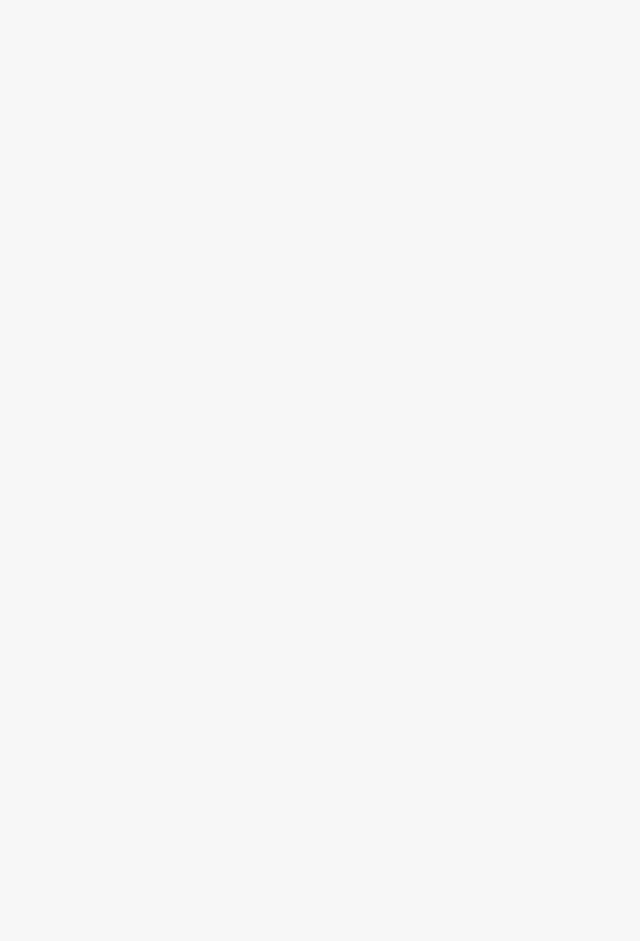
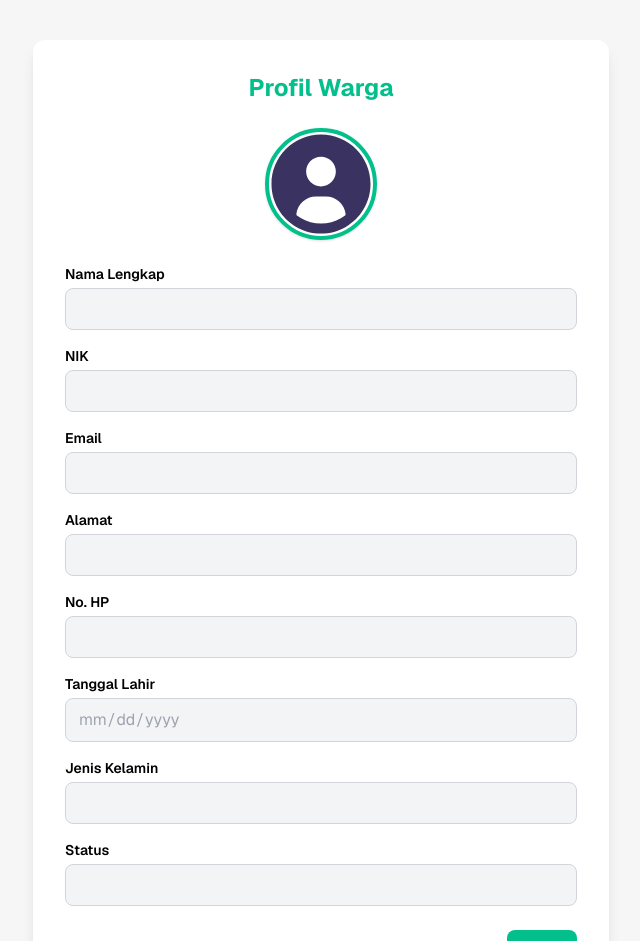
Before and after one commit to ernuyoga/ewarga-capstone, a Vue app: page /profile in a window 1280 px wide. Before the commit this address had no page. Shown: the top 941 px of the page, without its empty margins (319-959 px from the left). Before the commit the page ends 800 px from the top, so only its background shows below. Built offline with nearby package versions, Linux system fonts and the light colour scheme.

Commit message:
profile function

```diff
--- a/src/router/index.js
+++ b/src/router/index.js
@@ -6,6 +6,7 @@ import RegisterPage from "@/views/Auth/RegisterPage.vue";
 import RegistrationFormPage from "@/views/Auth/RegistrationFormPage.vue";
 
 import HomePage from "@/views/Home/HomePage.vue";
+import ProfilePage from "@/views/Profile/ProfilePage.vue";
 import DashboardUMKM from "@/views/UMKM/DashboardUMKM.vue";
 import DashboardWilayah from "@/views/Wilayah/DashboardWilayah.vue";
 
@@ -59,6 +60,11 @@ const routes = [
     name: "home",
     component: HomePage,
     meta: { requiresAuth: true },
+  },
+  {
+    path: "/profile",
+    name: "profile",
+    component: ProfilePage,
   },
   {
     path: "/umkm/dashboard",
--- a/src/services/penghuniService.js
+++ b/src/services/penghuniService.js
@@ -14,6 +14,10 @@ export async function updateAsetPenghuni(id, penghuniArr) {
   });
 }
 
+export const deleteAset = async (asetId) => {
+  return api.delete(`/wilayah/aset/${asetId}`);
+};
+
 const ASET_PENGHUNI_KEY = 'aset_penghuni_data';
 
 export function setAsetPenghuniData(data) {
--- a/src/views/Profile/ProfilePage.vue
+++ b/src/views/Profile/ProfilePage.vue
@@ -1 +1,167 @@
-<!-- ProfilePage.vue -->
+<template>
+  <div class="max-w-xl mx-auto mt-10 bg-white rounded-xl shadow-lg p-8">
+    <h2 class="text-2xl font-bold text-center mb-6 text-[#03BF8C]">Profil Warga</h2>
+    <div class="flex flex-col items-center mb-6">
+      <div class="relative">
+        <img
+          :src="form.foto ? form.foto : (form.foto_path ? getImageUrl(form.foto_path) : profileIcon)"
+          alt="Foto Profil"
+          class="w-28 h-28 rounded-full object-cover border-4 border-[#03BF8C] shadow"
+        />
+        <label v-if="isEdit" class="absolute bottom-0 right-0 bg-[#03BF8C] p-2 rounded-full cursor-pointer shadow-lg">
+          <svg class="w-5 h-5 text-white" fill="none" stroke="currentColor" stroke-width="2"
+            viewBox="0 0 24 24">
+            <path stroke-linecap="round" stroke-linejoin="round"
+              d="M15.232 5.232l3.536 3.536M9 13l6.586-6.586a2 2 0 112.828 2.828L11.828 15.828a4 4 0 01-1.414.94l-4.243 1.415 1.415-4.243a4 4 0 01.94-1.414z" />
+          </svg>
+          <input type="file" class="hidden" accept="image/*" @change="onFileChange" />
+        </label>
+      </div>
+      <div v-if="isEdit" class="text-xs text-gray-400 mt-2">Klik ikon untuk ganti foto</div>
+    </div>
+    <form @submit.prevent="saveProfile" class="space-y-4">
+      <div>
+        <label class="block text-sm font-semibold mb-1">Nama Lengkap</label>
+        <input type="text" v-model="form.nama" class="input" disabled />
+      </div>
+      <div>
+        <label class="block text-sm font-semibold mb-1">NIK</label>
+        <input type="text" v-model="form.nik" class="input" disabled />
+      </div>
+      <div>
+        <label class="block text-sm font-semibold mb-1">Email</label>
+        <input type="email" v-model="form.email" class="input" disabled />
+      </div>
+      <div>
+        <label class="block text-sm font-semibold mb-1">Alamat</label>
+        <input
+          type="text"
+          v-model="form.alamat"
+          class="input"
+          :disabled="!isEdit"
+          required
+        />
+      </div>
+      <div>
+        <label class="block text-sm font-semibold mb-1">No. HP</label>
+        <input
+          type="tel"
+          v-model="form.no_hp"
+          class="input"
+          :disabled="!isEdit"
+          required
+        />
+      </div>
+      <div>
+        <label class="block text-sm font-semibold mb-1">Tanggal Lahir</label>
+        <input type="date" v-model="form.tgl_lahir" class="input" disabled />
+      </div>
+      <div>
+        <label class="block text-sm font-semibold mb-1">Jenis Kelamin</label>
+        <input type="text" v-model="form.jk" class="input" disabled />
+      </div>
+      <div>
+        <label class="block text-sm font-semibold mb-1">Status</label>
+        <input type="text" v-model="form.status" class="input" disabled />
+      </div>
+      <div class="flex justify-end gap-3 pt-2">
+        <button
+          v-if="!isEdit"
+          type="button"
+          @click="isEdit = true"
+          class="px-5 py-2 bg-[#03BF8C] text-white rounded-lg font-semibold hover:bg-[#029e71] transition"
+        >
+          Edit
+        </button>
+        <button
+          v-if="isEdit"
+          type="submit"
+          class="px-5 py-2 bg-blue-600 text-white rounded-lg font-semibold hover:bg-blue-700 transition"
+        >
+          Simpan
+        </button>
+        <button
+          v-if="isEdit"
+          type="button"
+          @click="cancelEdit"
+          class="px-5 py-2 bg-gray-300 text-gray-700 rounded-lg font-semibold hover:bg-gray-400 transition"
+        >
+          Batal
+        </button>
+      </div>
+    </form>
+  </div>
+</template>
+
+<script setup>
+import { ref, watch, onMounted } from 'vue'
+import { useAuthStore } from '@/store/auth'
+import { getWargaById } from '@/services/wargaService'
+import { getImageUrl } from '@/lib/axios'
+import profileIcon from '@/assets/icon_profile.svg'
+
+const auth = useAuthStore()
+const isEdit = ref(false)
+const form = ref({
+  nama: '',
+  nik: '',
+  email: '',
+  alamat: '',
+  no_hp: '',
+  tgl_lahir: '',
+  jk: '',
+  status: '',
+  foto: '',        // Untuk preview upload
+  foto_path: '',   // Dari API
+})
+const backupForm = ref({})
+
+onMounted(async () => {
+  if (auth.user?.id) {
+    const res = await getWargaById(auth.user.id)
+    const data = res.data.data
+    form.value = {
+      nama: data.nama || '',
+      nik: data.nik || '',
+      email: data.email || data.user?.email || '',
+      alamat: data.alamat || '',
+      no_hp: data.no_tlp || '',
+      tgl_lahir: data.tgl_lahir || '',
+      jk: data.jenis_kelamin === 'L' ? 'Laki-laki' : (data.jenis_kelamin === 'P' ? 'Perempuan' : ''),
+      status: data.status || 'Aktif',
+      foto: '', // preview upload
+      foto_path: data.foto_path || '',
+    }
+  }
+})
+
+function onFileChange(e) {
+  const file = e.target.files[0]
+  if (file) {
+    const reader = new FileReader()
+    reader.onload = (evt) => {
+      form.value.foto = evt.target.result
+    }
+    reader.readAsDataURL(file)
+  }
+}
+function saveProfile() {
+  // Simpan ke API/store di sini
+  isEdit.value = false
+}
+function cancelEdit() {
+  form.value = { ...backupForm.value }
+  isEdit.value = false
+}
+watch(isEdit, (val) => {
+  if (val) {
+    backupForm.value = { ...form.value }
+  }
+})
+</script>
+
+<style scoped>
+.input {
+  @apply w-full px-3 py-2 border border-gray-300 rounded-lg focus:outline-none focus:ring-2 focus:ring-[#03BF8C] bg-gray-50 disabled:bg-gray-100 disabled:text-gray-400;
+}
+</style>
--- a/src/views/UMKM/UMKMConfirm.vue
+++ b/src/views/UMKM/UMKMConfirm.vue
@@ -36,7 +36,7 @@
             <div>
                 <div class="text-xs md:text-sm text-gray-400 mb-1">Lokasi Usaha</div>
                 <div class="rounded-xl overflow-hidden mb-2" style="height: 200px">
-                    <div id="map" style="height: 200px"></div>
+                    <div id="map" style="height: 200px" :style="{ zIndex: previewIdx === null ? 10 : 0 }"></div>
                 </div>
                 <div class="text-sm md:text-base">{{ formData.alamat }}</div>
             </div>
--- a/src/views/Wilayah/AsetDetail.vue
+++ b/src/views/Wilayah/AsetDetail.vue
@@ -143,7 +143,7 @@
 import { ref, onMounted, computed, onBeforeUnmount } from 'vue';
 import { useRoute, useRouter } from 'vue-router';
 import { getAsetById } from '@/services/wilayahService';
-import { getPenghuniByAset, setAsetPenghuniData, clearAsetPenghuniData } from '@/services/penghuniService';
+import { getPenghuniByAset, setAsetPenghuniData, clearAsetPenghuniData, deleteAset } from '@/services/penghuniService';
 import L from 'leaflet';
 import 'leaflet/dist/leaflet.css';
 import HeaderForm from '@/components/card/HeaderForm.vue';
@@ -291,7 +291,15 @@ async function handleAturPenghuni() {
     }
 }
 
-function handleHapus() {
+async function handleHapus() {
     showMenu.value = false;
+    if (confirm('Yakin ingin menghapus aset ini?')) {
+        try {
+            await deleteAset(aset.value.id);
+            router.push({ name: 'dashboard-wilayah' });
+        } catch (e) {
+            alert('Gagal menghapus aset');
+        }
+    }
 }
 </script>
--- a/src/views/Wilayah/PenghuniAdd.vue
+++ b/src/views/Wilayah/PenghuniAdd.vue
@@ -1,5 +1,6 @@
 <template>
   <div class="min-h-screen bg-[#f6f6f6]">
+    <HeaderForm :title="'Tambah Penghuni'" @back="router.back" />
     <div class="bg-white rounded-xl mx-4 mt-4 p-4">
       <div class="mb-4">
         <input
@@ -50,6 +51,7 @@ import { ref, onMounted, computed } from 'vue';
 import { useRouter, useRoute } from 'vue-router';
 import { getAllWarga } from '@/services/wargaService';
 import { setAsetPenghuniData, getAsetPenghuniData } from '@/services/penghuniService';
+import HeaderForm from '@/components/card/HeaderForm.vue';
 
 const router = useRouter();
 const route = useRoute();
@@ -60,7 +62,6 @@ const search = ref('');
 onMounted(async () => {
     const { data } = await getAllWarga();
     wargaList.value = data?.data || [];
-    // Tandai yang sudah jadi penghuni
     const existing = getAsetPenghuniData().map(p => p.warga_id);
     selected.value = [...existing];
 });
@@ -88,7 +89,7 @@ function pilih() {
             penghuni.push({ warga_id: id, nama: warga?.nama, aset_m_status_id: null });
         }
     });
-    // Hapus yang tidak dipilih
+
     penghuni = penghuni.filter(p => selected.value.includes(p.warga_id));
     setAsetPenghuniData(penghuni);
     router.back();
```
Also changed, not shown: src/views/Home/HomePage.vue (+9 -2 lines).
